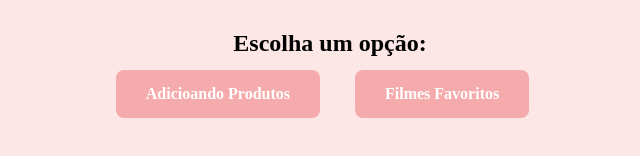
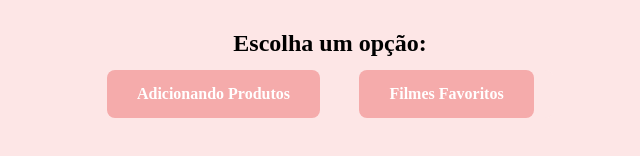
Before and after one commit to AliAndrea1/Arrumando-bugs, a plain HTML site: page index.html in a window 1280 px wide. Shown: the part 326-482 px from the top of the page, 310-950 px from the left. Drawn offline with Linux system fonts and the light colour scheme; a web font is replaced by a local one.

Commit message:
Finalização

```diff
--- a/index.html
+++ b/index.html
@@ -9,7 +9,7 @@
 <body>
   <h2 class="titulo">Escolha um opção:</h2>
   <div class="button-container">
-    <a href="Atividade02/atividade2.html" class="button">Adicioando Produtos</a>
+    <a href="Atividade02/atividade2.html" class="button">Adicionando Produtos</a>
     <a href="Lista de Filmes - Local Storage/index.html" class="button">Filmes Favoritos</a>
   </div>
 
```
